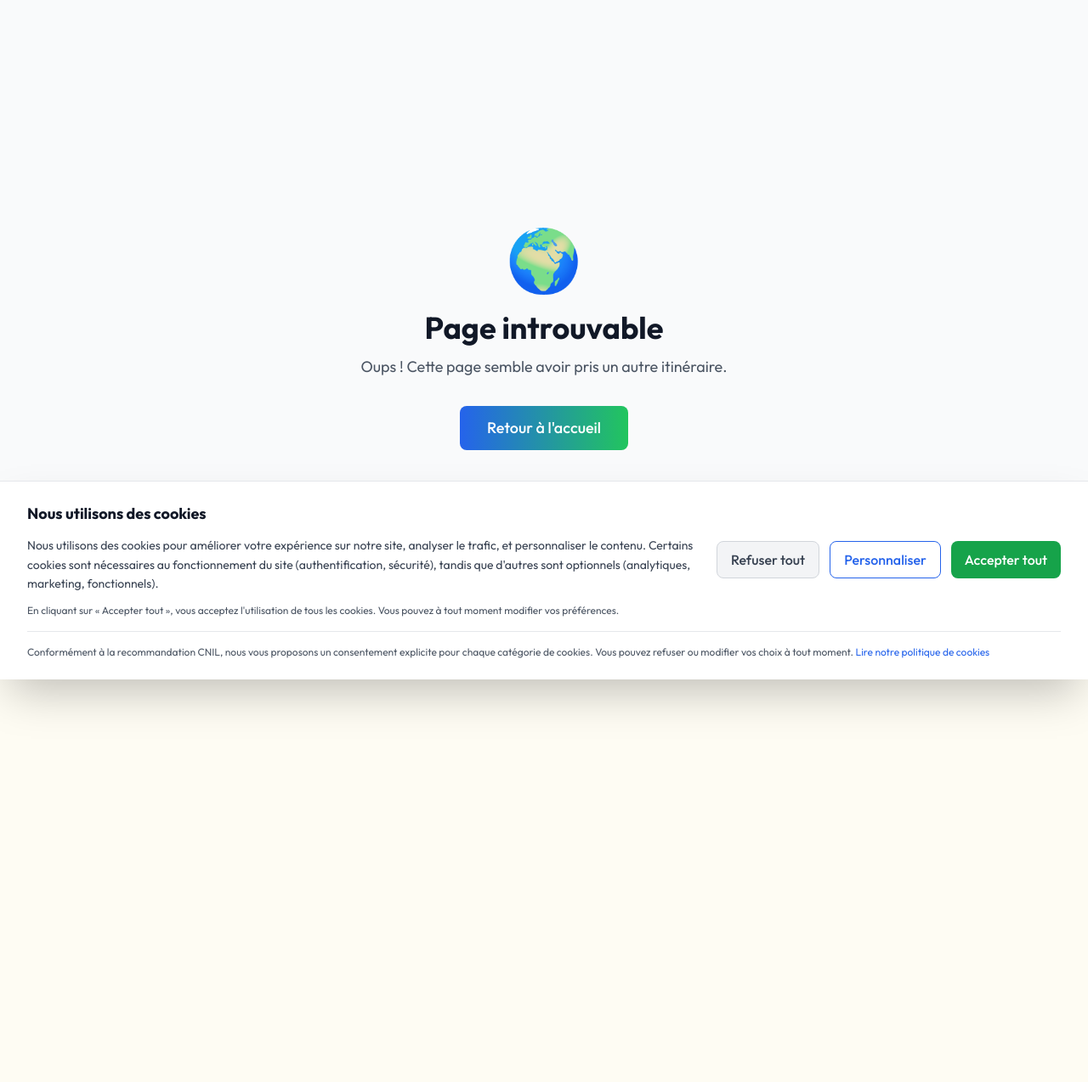
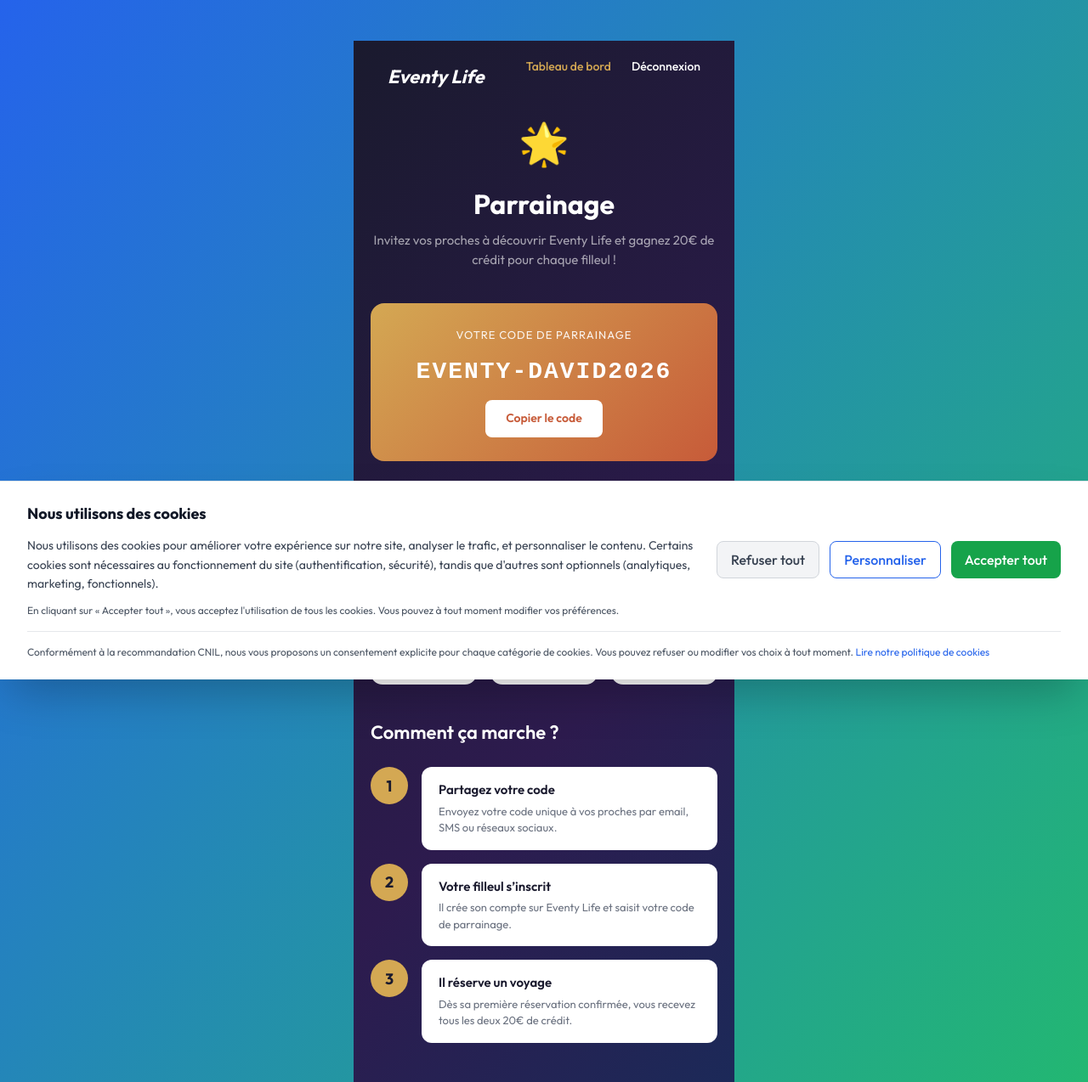
Before and after one commit to eventylife-hub/Eventylife, a Next.js app: page /parrainage in a window 1280 px wide. Before the commit this address had no page. Shown: the top 1274 px of the page at 85% size. Before the commit the page ends 800 px from the top, so only its background shows below. Built offline with nearby package versions, Linux system fonts and the light colour scheme.

Commit message:
feat: add parrainage page

```diff
--- /dev/null
+++ b/app/(auth)/parrainage/page.tsx
@@ -0,0 +1,129 @@
+'use client';
+import { useState } from 'react';
+
+export default function ParrainagePage() {
+  const [copied, setCopied] = useState(false);
+  const code = 'EVENTY-DAVID2026';
+
+  const handleCopy = () => {
+    navigator.clipboard.writeText(code).catch(() => {});
+    setCopied(true);
+    setTimeout(() => setCopied(false), 3000);
+  };
+
+  const avantages = [
+    { icon: "\uD83C\uDF81", titre: "20\u20ac offerts", description: "Pour vous et votre filleul sur le prochain voyage" },
+    { icon: "\uD83D\uDE80", titre: "Illimit\u00e9", description: "Parrainez autant de personnes que vous le souhaitez" },
+    { icon: "\u26A1", titre: "Instantan\u00e9", description: "Le cr\u00e9dit est appliqu\u00e9 d\u00e8s la premi\u00e8re r\u00e9servation" },
+  ];
+
+  const etapes = [
+    { num: "1", titre: "Partagez votre code", description: "Envoyez votre code unique \u00e0 vos proches par email, SMS ou r\u00e9seaux sociaux." },
+    { num: "2", titre: "Votre filleul s\u2019inscrit", description: "Il cr\u00e9e son compte sur Eventy Life et saisit votre code de parrainage." },
+    { num: "3", titre: "Il r\u00e9serve un voyage", description: "D\u00e8s sa premi\u00e8re r\u00e9servation confirm\u00e9e, vous recevez tous les deux 20\u20ac de cr\u00e9dit." },
+  ];
+
+  const parrainages = [
+    { nom: "Marie L.", statut: "confirm\u00e9", date: "2 mars 2026", gain: "20\u20ac" },
+    { nom: "Paul R.", statut: "en attente", date: "5 mars 2026", gain: "-" },
+  ];
+
+  return (
+    <div style={{ minHeight: '100vh', background: 'linear-gradient(135deg, #1A1A2E 0%, #2D1B4E 50%, #0F3460 100%)' }}>
+      <nav style={{ display: 'flex', justifyContent: 'space-between', alignItems: 'center', padding: '20px 40px', maxWidth: 900, margin: '0 auto' }}>
+        <div style={{ color: '#FFFFFF', fontSize: 22, fontWeight: 700, fontStyle: 'italic' }}>Eventy Life</div>
+        <div style={{ display: 'flex', gap: 24 }}>
+          <a href="/tableau-de-bord" style={{ color: '#D4A853', textDecoration: 'none', fontSize: 14, fontWeight: 500 }}>Tableau de bord</a>
+          <a href="/connexion" style={{ color: '#FFFFFF', textDecoration: 'none', fontSize: 14, fontWeight: 500 }}>
+            {"D\u00e9connexion"}
+          </a>
+        </div>
+      </nav>
+
+      <div style={{ maxWidth: 750, margin: '0 auto', padding: '0 20px 60px' }}>
+        <div style={{ textAlign: 'center', marginBottom: 40 }}>
+          <div style={{ fontSize: 48, marginBottom: 12 }}>{"\uD83C\uDF1F"}</div>
+          <h1 style={{ color: '#FFFFFF', fontSize: 32, fontWeight: 700, marginBottom: 8 }}>
+            Parrainage
+          </h1>
+          <p style={{ color: 'rgba(255,255,255,0.6)', fontSize: 15, maxWidth: 480, margin: '0 auto 24px' }}>
+            {"Invitez vos proches \u00e0 d\u00e9couvrir Eventy Life et gagnez 20\u20ac de cr\u00e9dit pour chaque filleul\u00a0!"}
+          </p>
+        </div>
+
+        <div style={{ background: 'linear-gradient(135deg, #D4A853 0%, #C75B39 100%)', borderRadius: 16, padding: '28px 32px', marginBottom: 32, textAlign: 'center' }}>
+          <p style={{ color: 'rgba(255,255,255,0.9)', fontSize: 13, marginBottom: 12, marginTop: 0, textTransform: 'uppercase', letterSpacing: 1 }}>
+            Votre code de parrainage
+          </p>
+          <div style={{ display: 'flex', justifyContent: 'center', alignItems: 'center', gap: 12, marginBottom: 12 }}>
+            <span style={{ color: '#FFFFFF', fontSize: 28, fontWeight: 700, letterSpacing: 2, fontFamily: 'monospace' }}>{code}</span>
+          </div>
+          <button onClick={handleCopy} style={{ background: '#FFFFFF', color: '#C75B39', border: 'none', borderRadius: 8, padding: '10px 24px', fontSize: 14, fontWeight: 600, cursor: 'pointer' }}>
+            {copied ? "Copi\u00e9 !" : "Copier le code"}
+          </button>
+        </div>
+
+        <div style={{ display: 'grid', gridTemplateColumns: 'repeat(3, 1fr)', gap: 16, marginBottom: 40 }}>
+          {avantages.map((a, i) => (
+            <div key={i} style={{ background: '#FFFFFF', borderRadius: 14, padding: '24px 20px', textAlign: 'center' }}>
+              <div style={{ fontSize: 32, marginBottom: 10 }}>{a.icon}</div>
+              <div style={{ color: '#1A1A2E', fontSize: 16, fontWeight: 700, marginBottom: 4 }}>{a.titre}</div>
+              <div style={{ color: '#6B7280', fontSize: 13, lineHeight: 1.5 }}>{a.description}</div>
+            </div>
+          ))}
+        </div>
+
+        <h2 style={{ color: '#FFFFFF', fontSize: 22, fontWeight: 600, marginBottom: 24 }}>
+          {"Comment \u00e7a marche\u00a0?"}
+        </h2>
+        <div style={{ display: 'flex', flexDirection: 'column', gap: 16, marginBottom: 40 }}>
+          {etapes.map((e, i) => (
+            <div key={i} style={{ display: 'flex', gap: 16, alignItems: 'flex-start' }}>
+              <div style={{ width: 44, height: 44, borderRadius: '50%', background: '#D4A853', color: '#1A1A2E', display: 'flex', alignItems: 'center', justifyContent: 'center', fontSize: 18, fontWeight: 700, flexShrink: 0 }}>
+                {e.num}
+              </div>
+              <div style={{ background: '#FFFFFF', borderRadius: 12, padding: '16px 20px', flex: 1 }}>
+                <div style={{ color: '#1A1A2E', fontSize: 15, fontWeight: 600, marginBottom: 4 }}>{e.titre}</div>
+                <div style={{ color: '#6B7280', fontSize: 13, lineHeight: 1.5 }}>{e.description}</div>
+              </div>
+            </div>
+          ))}
+        </div>
+
+        <h2 style={{ color: '#FFFFFF', fontSize: 22, fontWeight: 600, marginBottom: 16 }}>
+          Mes parrainages
+        </h2>
+        <div style={{ background: '#FFFFFF', borderRadius: 14, overflow: 'hidden', marginBottom: 32 }}>
+          <div style={{ display: 'grid', gridTemplateColumns: '1fr 1fr 1fr 80px', padding: '12px 20px', background: '#F9FAFB', borderBottom: '1px solid #E8E4DE' }}>
+            <span style={{ color: '#6B7280', fontSize: 12, fontWeight: 600, textTransform: 'uppercase' }}>Filleul</span>
+            <span style={{ color: '#6B7280', fontSize: 12, fontWeight: 600, textTransform: 'uppercase' }}>Statut</span>
+            <span style={{ color: '#6B7280', fontSize: 12, fontWeight: 600, textTransform: 'uppercase' }}>Date</span>
+            <span style={{ color: '#6B7280', fontSize: 12, fontWeight: 600, textTransform: 'uppercase' }}>Gain</span>
+          </div>
+          {parrainages.map((p, i) => (
+            <div key={i} style={{ display: 'grid', gridTemplateColumns: '1fr 1fr 1fr 80px', padding: '14px 20px', borderBottom: i < parrainages.length - 1 ? '1px solid #F3F4F6' : 'none', alignItems: 'center' }}>
+              <span style={{ color: '#1A1A2E', fontSize: 14, fontWeight: 500 }}>{p.nom}</span>
+              <span style={{ fontSize: 12, fontWeight: 500, color: p.statut === "confirm\u00e9" ? '#059669' : '#D97706' }}>
+                {p.statut === "confirm\u00e9" ? "Confirm\u00e9" : "En attente"}
+              </span>
+              <span style={{ color: '#6B7280', fontSize: 13 }}>{p.date}</span>
+              <span style={{ color: p.gain !== '-' ? '#C75B39' : '#9CA3AF', fontSize: 14, fontWeight: 600 }}>{p.gain}</span>
+            </div>
+          ))}
+        </div>
+
+        <div style={{ background: 'rgba(255,255,255,0.08)', borderRadius: 16, padding: '28px', textAlign: 'center' }}>
+          <h3 style={{ color: '#FFFFFF', fontSize: 18, fontWeight: 600, marginBottom: 8, marginTop: 0 }}>
+            {"Solde parrainage : 20\u20ac"}
+          </h3>
+          <p style={{ color: 'rgba(255,255,255,0.5)', fontSize: 13, marginBottom: 16, marginTop: 0 }}>
+            {"Utilisable sur votre prochaine r\u00e9servation"}
+          </p>
+          <a href="/voyages" style={{ display: 'inline-block', padding: '14px 32px', background: '#D4A853', color: '#1A1A2E', borderRadius: 10, fontSize: 15, fontWeight: 600, textDecoration: 'none' }}>
+            {"R\u00e9server un voyage"}
+          </a>
+        </div>
+      </div>
+    </div>
+  );
+}
```
